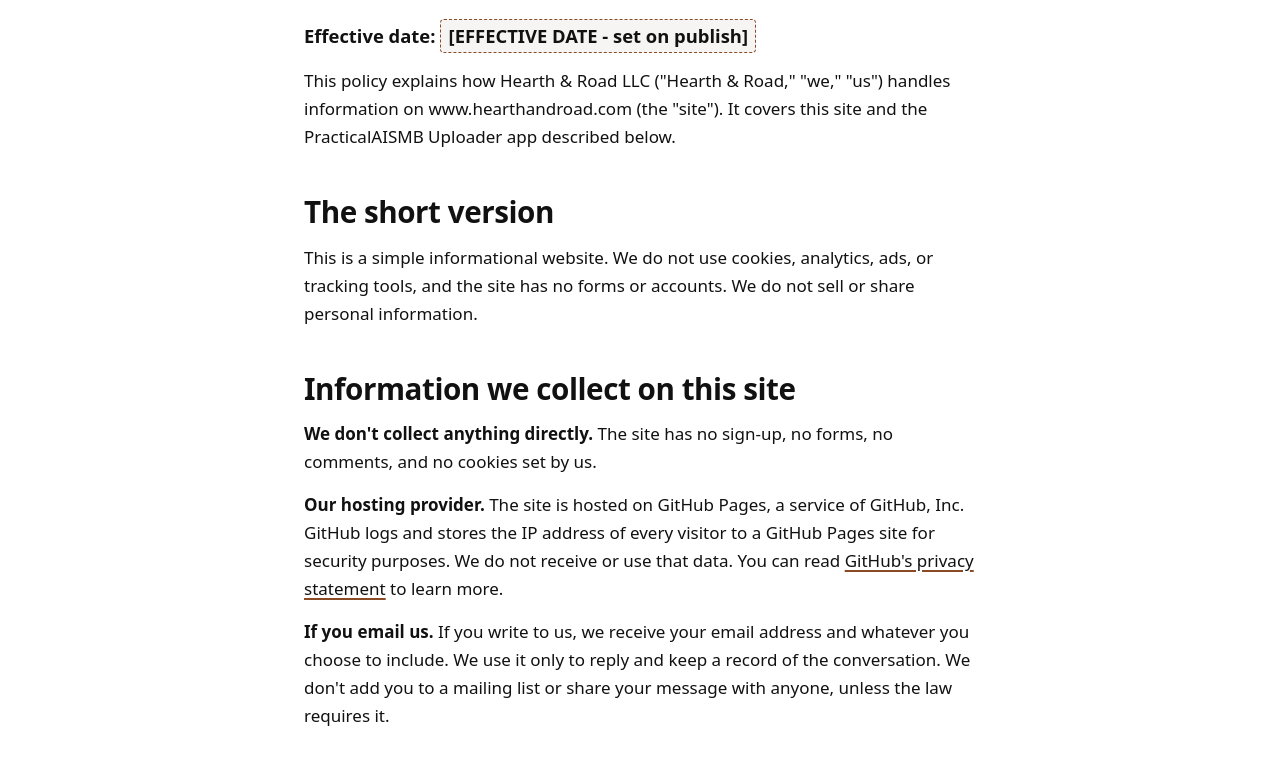
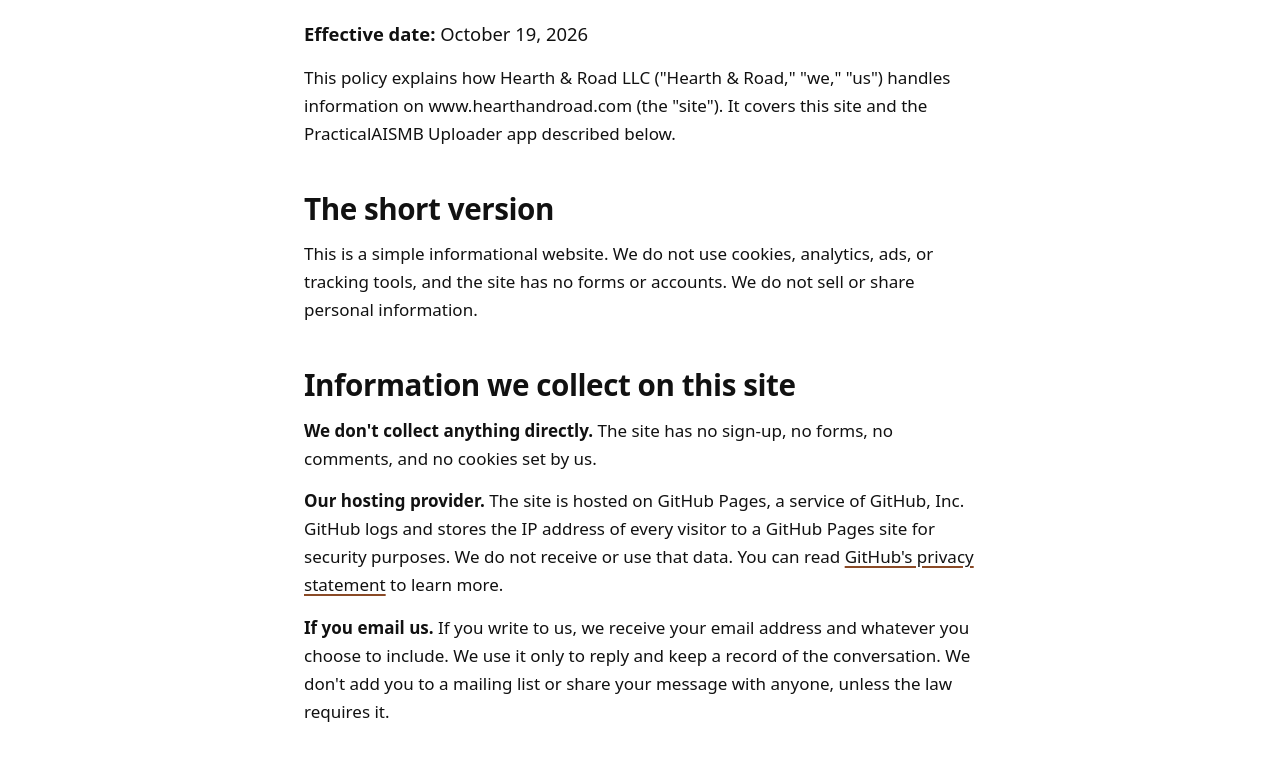
Before and after one commit to hearthandroad/hearthandroad.github.io, a plain HTML site: page privacy/index.html in a window 1280 px wide. Shown: the part 208-975 px from the top of the page. Drawn offline with Linux system fonts and the light colour scheme.

Commit message:
Add files via upload

```diff
--- a/privacy/index.html
+++ b/privacy/index.html
@@ -19,7 +19,7 @@
 </header>
 <main class="wrap prose">
 <h1>Privacy Policy</h1>
-<p><strong>Effective date:</strong> <mark class="ph">[EFFECTIVE DATE - set on publish]</mark></p>
+<p><strong>Effective date:</strong> October 19, 2026</p>
 <p>This policy explains how Hearth &amp; Road LLC ("Hearth &amp; Road," "we," "us") handles information on www.hearthandroad.com (the "site"). It covers this site and the PracticalAISMB Uploader app described below.</p>
 <h2>The short version</h2>
 <p>This is a simple informational website. We do not use cookies, analytics, ads, or tracking tools, and the site has no forms or accounts. We do not sell or share personal information.</p>
```
Also changed, not shown: terms/index.html (+1 -1 lines).
